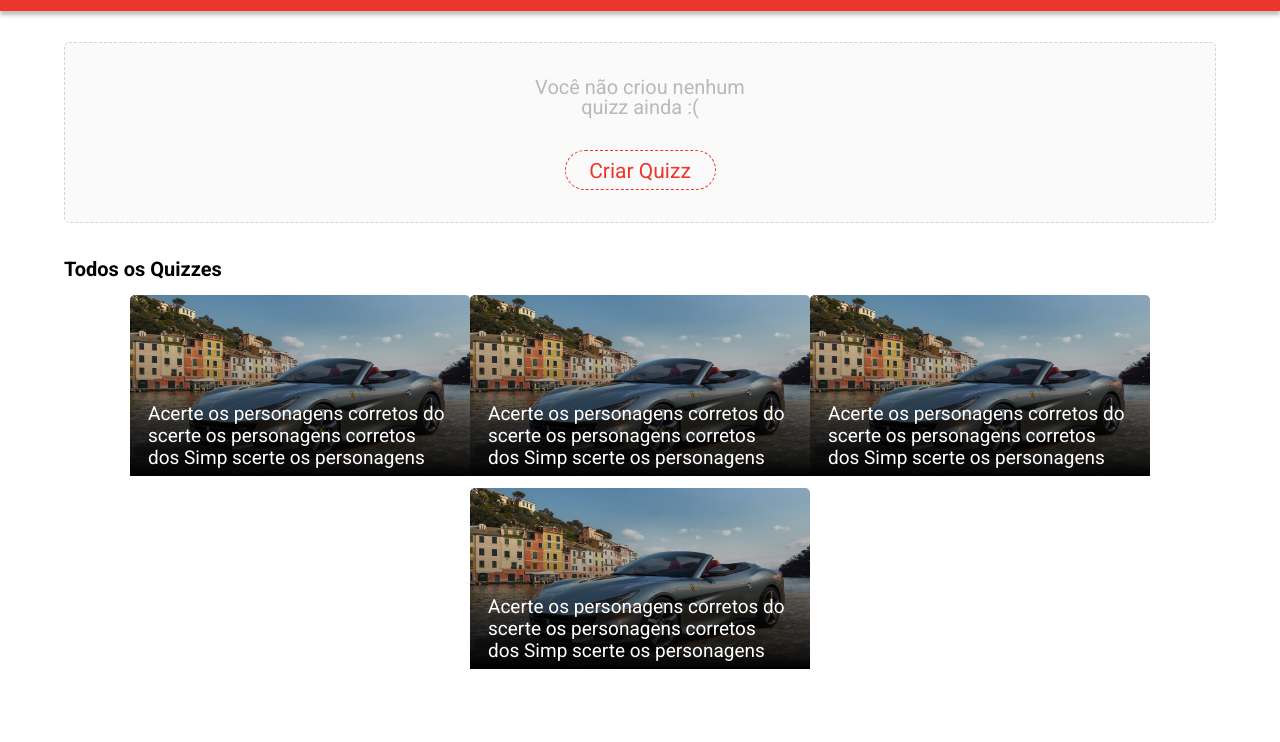
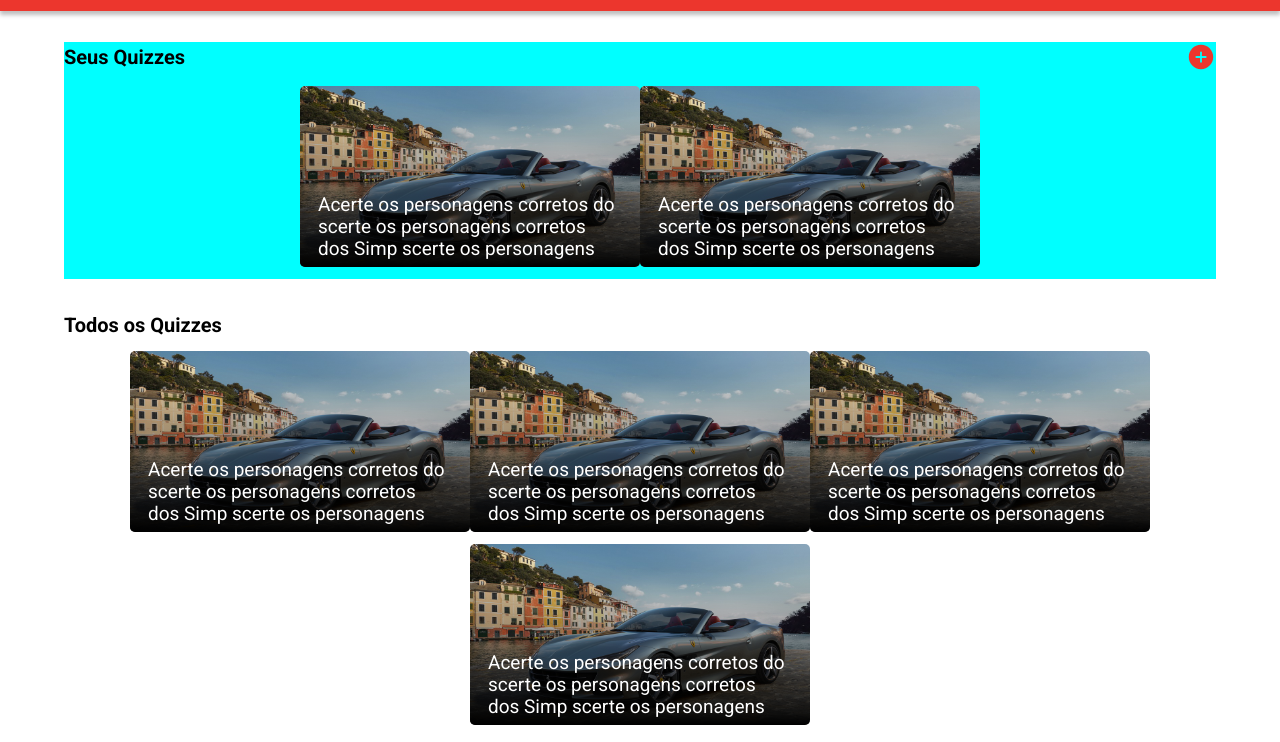
Before and after one commit to DanielCdOliveira/projeto6-buzzquiz, a plain HTML site: page index.html in a window 1280 px wide. Shown: the part 58-800 px from the top of the page. Drawn offline with nearby package versions, Linux system fonts and the light colour scheme.

Commit message:
Layout mobile inicial

```diff
--- a/css/style.css
+++ b/css/style.css
@@ -1,7 +1,9 @@
 * {
     box-sizing: border-box;
 }
-
+:root{
+    --red-color: #ec362d;
+}
 body {
     font-family: 'Roboto', sans-serif;
 }
@@ -15,7 +17,7 @@ header {
     display: flex;
     justify-content: center;
     align-items: center;
-    background-color: #ec362d;
+    background-color: var(--red-color);
     box-shadow: 0px 4px 4px rgba(0, 0, 0, 0.25);
 }
 
@@ -47,13 +49,14 @@ main {
 
 }
 
-.my-puzzles {
+.my-quiz {
     margin: 31px 0px 35px 0px;
     width: 100%;
     min-width: 340px;
+    background-color: aqua;
 }
 
-.no-puzzles {
+.no-quiz {
     height: 181px;
     background: #FAFAFA;
     border: 1px dashed #D5D5D5;
@@ -64,7 +67,7 @@ main {
     align-items: center;
 }
 
-.no-puzzles p {
+.no-quiz p {
     width: 250px;
     height: 107px;
     font-size: 20px;
@@ -75,25 +78,32 @@ main {
     text-align: center;
 }
 
-.no-puzzles span {
+.no-quiz span {
     width: 151px;
     height: 40px;
-    border: 1px dashed #EC362D;
+    border: 1px dashed var(--red-color);
     border-radius: 50px;
-    color: #EC362D;
+    color: var(--red-color);
     font-size: 21px;
     line-height: 40px;
     text-align: center;
 }
 
+.my-quiz-title{
+    display: flex;
+    justify-content: space-between;
+    align-items: center;
+    font-size: 30px;
+    color: var(--red-color);
+}
 /* Todos os Quizzes */
 
-.all-puzzles {
+.all-quiz {
     width: 100%;
     min-width: 340px;
 }
 
-.puzzle-container {
+.quiz-container {
     width: 100%;
     margin-top: 14px;
     display: flex;
@@ -102,14 +112,14 @@ main {
     align-items: center;
 }
 
-.puzzle {
+.quiz {
     width: 340px;
     height: 181px;
     margin-bottom: 12px;
     position: relative;
 }
 
-.puzzle::after {
+.quiz::after {
     position: absolute;
     top: 0;
     right: 0;
@@ -117,9 +127,10 @@ main {
     left: 0;
     content: "";
     background: linear-gradient(180deg, rgba(255, 255, 255, 0) 0%, rgba(0, 0, 0, 0.5) 64.58%, #000000 100%);
+    border-radius: 5px;
 }
 
-.puzzle img {
+.quiz img {
     width: 340px;
     height: 181px;
     border-radius: 5px;
--- a/index.html
+++ b/index.html
@@ -22,33 +22,59 @@
     </header>
 
     <main>
-        <section class="my-puzzles">
-            <div class="no-puzzles">
-                <p>Você não criou nenhum quizz ainda :(</p>
-                <span>Criar Quizz</span>
+        <section class="my-quiz">
+
+            <!-- SE NAO TIVER CRIADO NENHUM quiz -->
+            <!-- <div class="no-quiz">
+                <p>Você não criou nenhum quiz ainda :(</p>
+                <span>Criar Quiz</span>
+            </div> -->
+
+            <!-- ALGUM quiz JA FOI CRIADO -->
+            <div class="my-quiz-title">
+                <h2>Seus Quizzes</h2>
+                <ion-icon name="add-circle"></ion-icon>
             </div>
+
+            <ul class="quiz-container">
+                <li class="quiz">
+                    <img src="assets/test.jpg" alt="">
+                    <h3>Acerte os personagens corretos do scerte os personagens corretos dos Simp scerte os personagens
+                        corretos dos Simpson Simpsons e prove seu amor!</h3>
+                </li>
+                <li class="quiz">
+                    <img src="assets/test.jpg" alt="">
+                    <h3>Acerte os personagens corretos do scerte os personagens corretos dos Simp scerte os personagens
+                        corretos dos Simpson Simpsons e prove seu amor!</h3>
+                </li>
+
+            </ul>
         </section>
 
-        <section class="all-puzzles">
+        <section class="all-quiz">
             <h2>Todos os Quizzes</h2>
-            <div class="puzzle-container">
-                <div class="puzzle">
+            <ul class="quiz-container">
+                <li class="quiz">
                     <img src="assets/test.jpg" alt="">
-                    <h3>Acerte os personagens corretos do scerte os personagens corretos dos Simp scerte os personagens corretos dos Simpson Simpsons e prove seu amor!</h3>
-                </div>
-                <div class="puzzle">
+                    <h3>Acerte os personagens corretos do scerte os personagens corretos dos Simp scerte os personagens
+                        corretos dos Simpson Simpsons e prove seu amor!</h3>
+                </li>
+                <li class="quiz">
                     <img src="assets/test.jpg" alt="">
-                    <h3>Acerte os personagens corretos do scerte os personagens corretos dos Simp scerte os personagens corretos dos Simpson Simpsons e prove seu amor!</h3>
-                </div>
-                <div class="puzzle">
+                    <h3>Acerte os personagens corretos do scerte os personagens corretos dos Simp scerte os personagens
+                        corretos dos Simpson Simpsons e prove seu amor!</h3>
+                </li>
+                <li class="quiz">
                     <img src="assets/test.jpg" alt="">
-                    <h3>Acerte os personagens corretos do scerte os personagens corretos dos Simp scerte os personagens corretos dos Simpson Simpsons e prove seu amor!</h3>
-                </div>
-                <div class="puzzle">
+                    <h3>Acerte os personagens corretos do scerte os personagens corretos dos Simp scerte os personagens
+                        corretos dos Simpson Simpsons e prove seu amor!</h3>
+                </li>
+                <li class="quiz">
                     <img src="assets/test.jpg" alt="">
-                    <h3>Acerte os personagens corretos do scerte os personagens corretos dos Simp scerte os personagens corretos dos Simpson Simpsons e prove seu amor!</h3>
-                </div>
-            </div>
+                    <h3>Acerte os personagens corretos do scerte os personagens corretos dos Simp scerte os personagens
+                        corretos dos Simpson Simpsons e prove seu amor!</h3>
+                </li>
+            </ul>
         </section>
     </main>
 
--- a/script/script.js
+++ b/script/script.js
@@ -0,0 +1 @@
+const allQuiz = document.querySelector(".all-quiz")
```
